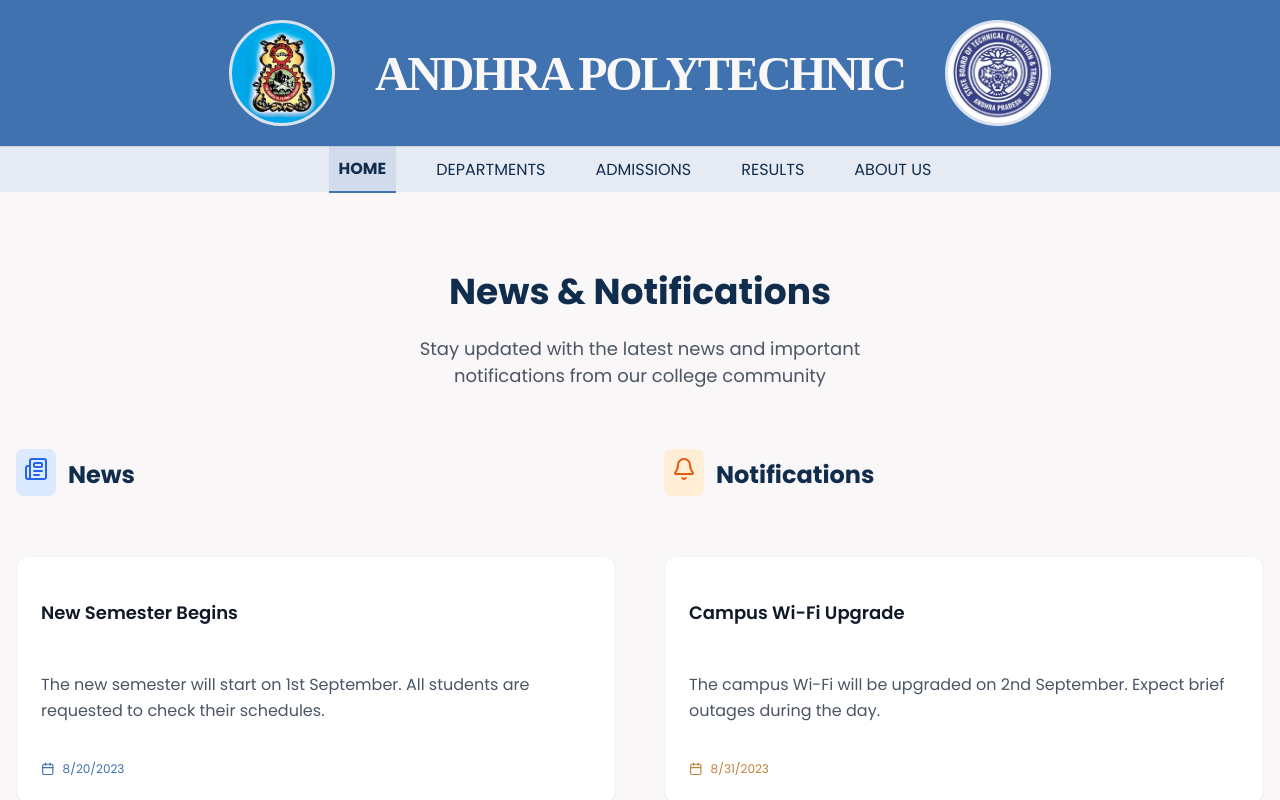
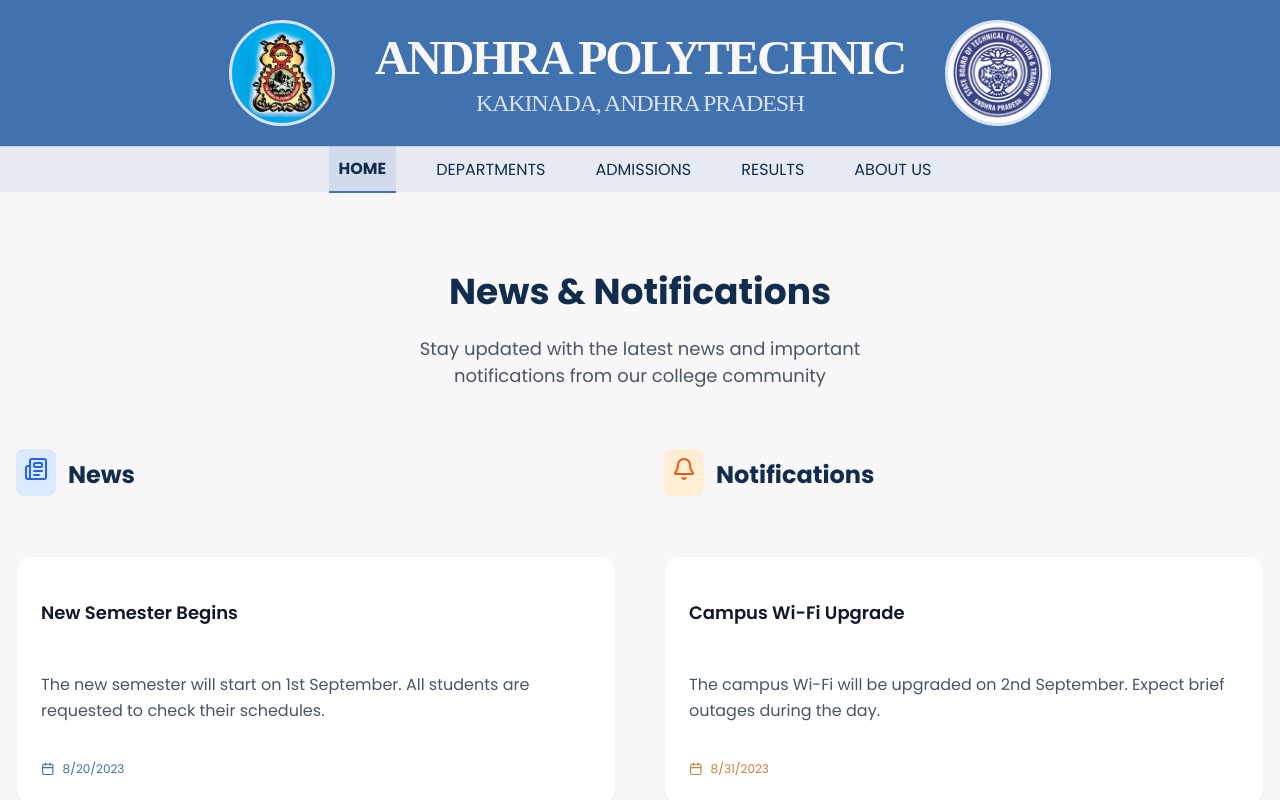
Before and after one commit to DhanushSaiCoder/AndhraPolytechnic, a React (Create React App) app in the folder frontend/: page / in a window 1280 px wide. Shown: the top 800 px of the page. Built offline with nearby package versions, Linux system fonts and the light colour scheme.

Commit message:
Update Header component: wrap title and subtitle in a new container for improved layout and styling

```diff
--- a/frontend/src/components/Header.js
+++ b/frontend/src/components/Header.js
@@ -7,7 +7,11 @@ const Header = () => {
         <div className='Header'>
             <div className='headerContent'>
                 <div className='clgLogoDiv'></div>
-                <h1 className='clgTitle'>ANDHRA POLYTECHNIC</h1>
+                <div className='clgTitleDiv'>
+
+                    <h1 className='clgTitle'>ANDHRA POLYTECHNIC</h1>
+                    <h2 className='clgSubtitle'>KAKINADA, ANDHRA PRADESH</h2>
+                </div>
                 <div className='sbtetLogoDiv'></div>
 
             </div>
--- a/frontend/src/styles/Header.css
+++ b/frontend/src/styles/Header.css
@@ -33,6 +33,24 @@
     letter-spacing: -2.4px;
     text-align: center;
     margin: 0;
+}
+.clgSubtitle{
+    font-size: 1.5rem;
+    color: #DBE2EF;
+    font-family: "Cinzel", serif;
+    font-weight: 400;
+    text-transform: uppercase;
+    letter-spacing: -1.2px;
+    text-align: center;
+    margin: 0;
+}
+.clgTitleDiv{
+    display: flex;
+    flex-direction: column;
+    align-items: center;
+    justify-content: center;
+    gap: 5px;
+    color: #F9F7F7;
 }
 .headerContent{
     width: 100%;
```
